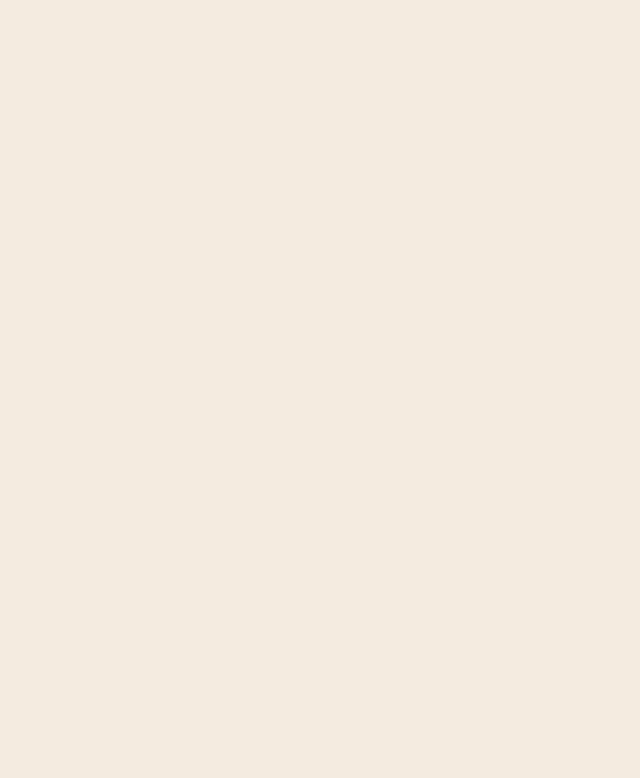
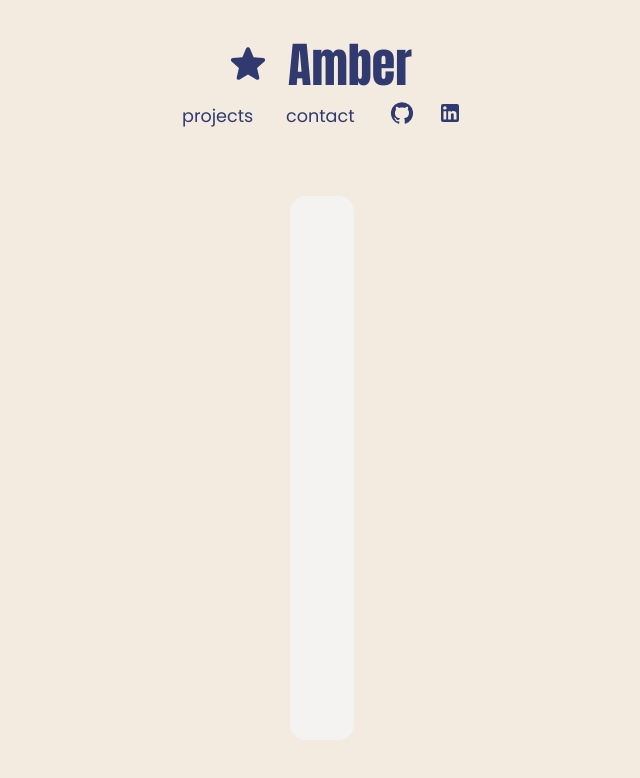
Before and after one commit to amborgw/amborgw.github.io, a React (Create React App) app: page /projects in a window 1280 px wide. Before the commit this address had no page. Shown: the top 778 px of the page, without its empty margins (318-958 px from the left). Built offline with nearby package versions, Linux system fonts and the light colour scheme.

Commit message:
fix min width

```diff
--- a/src/App.js
+++ b/src/App.js
@@ -4,12 +4,14 @@ import { BrowserRouter, Route, Routes } from "react-router-dom";
 import HomePage from "./components/pages/HomePage";
 import Construction from "./components/Construction";
 import ProfilePage from "./components/pages/ProfilePage";
+import ProjectsPage from "./components/pages/ProjectsPage";
 
 function App() {
   return (
     <BrowserRouter>
       <Routes>
         <Route path="/" element={<HomePage />} />
+        <Route path="/projects" element={<ProjectsPage />} />
       </Routes>
     </BrowserRouter>
   );
--- a/src/components/Construction.js
+++ b/src/components/Construction.js
@@ -7,7 +7,7 @@ export default function Construction() {
     <div
       style={{
         height: "100vh",
-        width: "100vw",
+        // width: "100vw",
         backgroundColor: "#3c5f8f",
         display: "flex",
         flexDirection: "column",
@@ -18,14 +18,14 @@ export default function Construction() {
       {/* TODO: fix for mobile */}
       <img
         src={traffic}
-        style={{ minWidth: "100px", maxWidth: "600px", marginTop: "-100px" }}
+        style={{ maxHeight: "30rem", width: "auto", objectFit: "cover" }}
         draggable={false}
         alt="Traffic Cone"
       />
       <span
         style={{
           fontFamily: "Anton",
-          fontSize: "3em",
+          fontSize: "2em",
           color: "#ff990a",
           marginTop: "-50px",
         }}
--- a/src/components/FeaturedItems.js
+++ b/src/components/FeaturedItems.js
@@ -1,26 +1,19 @@
 import React from "react";
 import { Box, Stack, Typography, useMediaQuery } from "@mui/material";
 import profile from "../images/pfp.jpg";
+import { CardContainer } from "./index.styles";
 
 export default function FeaturedItems() {
   const isMs = useMediaQuery("(min-width:900px)");
 
   return (
-    <Box
-      sx={{
-        background: "rgba(244, 244, 244, 0.9)",
-        maxWidth: "55rem",
-        borderRadius: "1rem",
-        margin: "2rem",
-        padding: "2rem",
-      }}
-    >
+    <CardContainer>
       <Stack direction={{ xs: "column", md: "row" }} spacing={4}>
         {isMs ? (
           <img
             style={{
               width: "auto",
-              height: "30rem",
+              maxHeight: "30rem",
               objectFit: "cover",
               borderRadius: "0.5em",
             }}
@@ -70,13 +63,13 @@ export default function FeaturedItems() {
               <br />
               Working on <i style={{ fontWeight: "bold" }}>this website</i>
               <br />
-              {/* Obsessed with these{" "}
-                <i style={{ fontWeight: "bold" }}>3 memories of the month</i>
-                <br /> */}
+              Obsessed with these{" "}
+              <i style={{ fontWeight: "bold" }}>3 memories of the month</i>
+              <br />
             </Typography>
           </Box>
         </Stack>
       </Stack>
-    </Box>
+    </CardContainer>
   );
 }
--- a/src/components/TitlePage.js
+++ b/src/components/TitlePage.js
@@ -5,8 +5,10 @@ import LinkedInIcon from "@mui/icons-material/LinkedIn";
 import StarRoundedIcon from "@mui/icons-material/StarRounded";
 import IconLink from "./IconLink";
 import { Grid, Stack, Typography } from "@mui/material"; // import star from "../images/star.png"
+import { useNavigate } from "react-router-dom";
 
 export default function TitlePage(props) {
+  const navigate = useNavigate();
   const [boldMe, setMe] = useState(false);
   const [boldProjects, setProjects] = useState(false);
   const [boldContact, setContact] = useState(false);
@@ -26,13 +28,13 @@ export default function TitlePage(props) {
     // setSize("1.5rem");
   };
 
-  const toggleHome = () => {
-    setProjects(false);
-    setMe(false);
-    setContact(false);
-    // setTop("0.7rem");
-    // setSize("3rem");
-  };
+  // const toggleHome = () => {
+  //   setProjects(false);
+  //   setMe(false);
+  //   setContact(false);
+  //   // setTop("0.7rem");
+  //   // setSize("3rem");
+  // };
 
   return (
     <div
@@ -57,7 +59,7 @@ export default function TitlePage(props) {
         />
         <a href="#home" style={{ textDecoration: "none" }}>
           <Typography
-            // onClick={toggleHome}
+            onClick={() => navigate("/")}
             sx={{
               fontSize: "3rem",
               color: "#303A6F",
@@ -77,24 +79,20 @@ export default function TitlePage(props) {
           alignItems="center"
           justifyContent="center"
         >
-          <a href="#projects" style={{ textDecorationLine: "none" }}>
           <Typography
             variant="subtitle1"
             sx={{ fontWeight: boldProjects ? "bold" : "400", width: "5rem" }}
-              onClick={toggleProjects}
+            onClick={() => navigate("/projects")}
           >
             projects
           </Typography>
-          </a>
-          <a href="#contact" style={{ textDecorationLine: "none" }}>
           <Typography
             variant="subtitle1"
             sx={{ fontWeight: boldContact ? "bold" : "400", width: "5rem" }}
-              onClick={toggleContact}
+            onClick={() => navigate("/contact")}
           >
             contact
           </Typography>
-          </a>
           <IconLink link="https://github.com/amborgw" position="relative">
             <GitHubIcon
               sx={{
--- /dev/null
+++ b/src/components/index.styles.js
@@ -0,0 +1,16 @@
+import React from "react";
+import styled from "styled-components";
+import { Box } from "@mui/material";
+
+const CardContainer = styled(Box)`
+    && {
+        min-height: 30rem;
+        background: rgba(244, 244, 244, 0.9);
+        max-width: 55rem;
+        border-radius: 1rem;
+        margin: 2rem;
+        padding: 2rem;
+    }
+`;
+
+export { CardContainer}
--- a/src/components/pages/HomePage.js
+++ b/src/components/pages/HomePage.js
@@ -5,7 +5,7 @@ import { ThemeProvider, createTheme, useMediaQuery } from "@mui/material";
 import FeaturedItems from "../FeaturedItems";
 import TitlePage from "../TitlePage";
 // import ProfilePage from "./ProfilePage";
-// import ProjectsPage from "./ProjectsPage";
+import ProjectsPage from "./ProjectsPage";
 import StarRoundedIcon from "@mui/icons-material/StarRounded";
 
 const theme = createTheme({
@@ -45,7 +45,9 @@ export default function HomePage() {
           flexDirection: "column",
           justifyContent: "center",
           alignItems: "center",
-          marginTop: "2rem",
+          width: "100vw",
+          height: "100vh",
+          gap: "2rem",
         }}
       >
         {isMs ? (
@@ -65,10 +67,10 @@ export default function HomePage() {
             }}
           />
         )}
-        <FeaturedItems />
+        <FeaturedItems id="#home" />
       </div>
-      {/* <ProfilePage/>
-      <ProjectsPage/> */}
+      {/* <ProjectsPage id="#projects"/> */}
+      {/* <ProfilePage/> */}
     </ThemeProvider>
   );
 }
--- a/src/components/pages/ProjectsPage.js
+++ b/src/components/pages/ProjectsPage.js
@@ -1,11 +1,79 @@
 import React from "react";
 import Construction from "../Construction";
-import { Box } from "@mui/material";
+import {
+  Box,
+  Typography,
+  createTheme,
+  ThemeProvider,
+  useMediaQuery,
+} from "@mui/material";
+import StarRoundedIcon from "@mui/icons-material/StarRounded";
+
+import TitlePage from "../TitlePage";
+import FeaturedItems from "../FeaturedItems";
+import { CardContainer } from "../index.styles";
+
+const theme = createTheme({
+  typography: {
+    fontFamily: "Anton",
+    color: "#3c5f8f",
+    subtitle1: {
+      fontSize: "1.1rem",
+      color: "#303A6F",
+      "&:hover": {
+        fontWeight: "bold",
+        cursor: "pointer",
+      },
+      fontFamily: "Poppins",
+    },
+    subtitle2: {
+      fontSize: "1.1rem",
+      color: "#303A6F",
+      fontFamily: "Poppins",
+      fontWeight: 400,
+    },
+    h1: {
+      color: "#303A6F",
+      fontFamily: "Anton",
+      fontSize: "2rem",
+    },
+  },
+});
 
 export default function ProjectsPage() {
+  const isMs = useMediaQuery("(min-width:900px)");
   return (
-    <Box id="projects">
-      <Construction />
-    </Box>
+    <ThemeProvider theme={theme}>
+      <div
+        style={{
+          display: "flex",
+          flexDirection: "column",
+          justifyContent: "center",
+          alignItems: "center",
+          width: "100vw",
+          height: "100vh",
+          gap: "2rem",
+        }}
+      >
+        {isMs ? (
+          <TitlePage />
+        ) : (
+          <StarRoundedIcon
+            sx={{
+              position: "relative",
+              right: "0.5rem",
+              fontSize: "3rem",
+              color: "#303A6F",
+              animation: "rotate 7s linear infinite",
+              "@keyframes rotate": {
+                from: { transform: "rotate(0deg)" },
+                to: { transform: "rotate(360deg)" },
+              },
+            }}
+          />
+        )}
+        <CardContainer></CardContainer>
+      </div>
+    </ThemeProvider>
   );
 }
```
Lines whose indentation alone changed are shown as unchanged.
